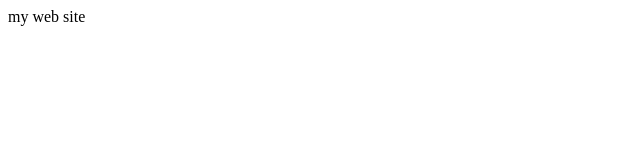
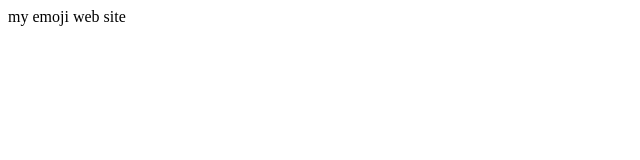
Before and after one commit to Zhihao-S/Emoji-Face, a plain HTML site: page index.html in a window 1280 px wide. Shown: the full height of the page, 0-640 px from the left. Drawn offline with Linux system fonts and the light colour scheme.

Commit message:
Update index.html

```diff
--- a/index.html
+++ b/index.html
@@ -10,7 +10,7 @@
 
 <body>
   <noscript>You need to enable JavaScript to run this app.</noscript>
-  <div id="root">my web site</div>
+  <div id="root">my emoji web site</div>
   <!--
       This HTML file is a template.
       If you open it directly in the browser, you will see an empty page.
```
